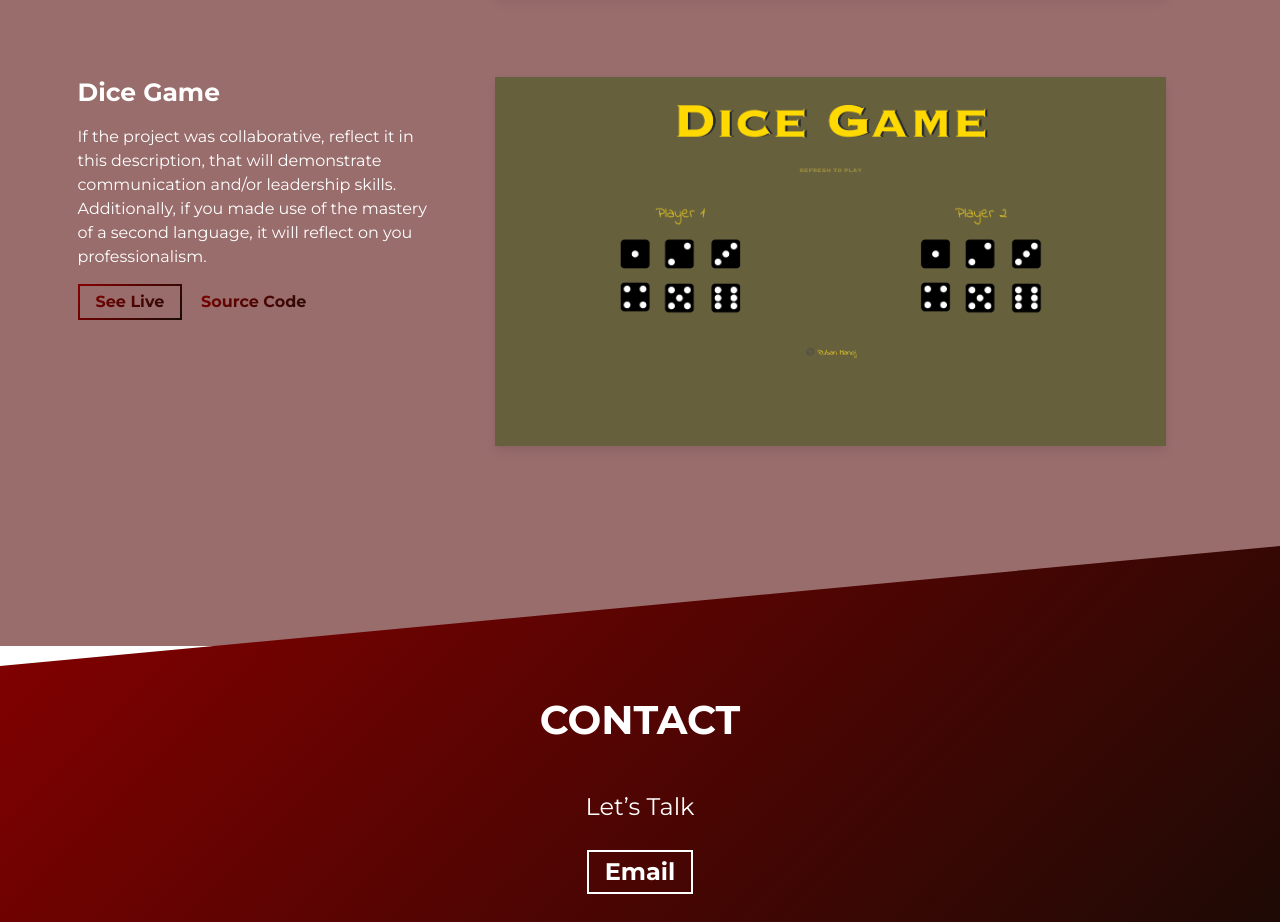
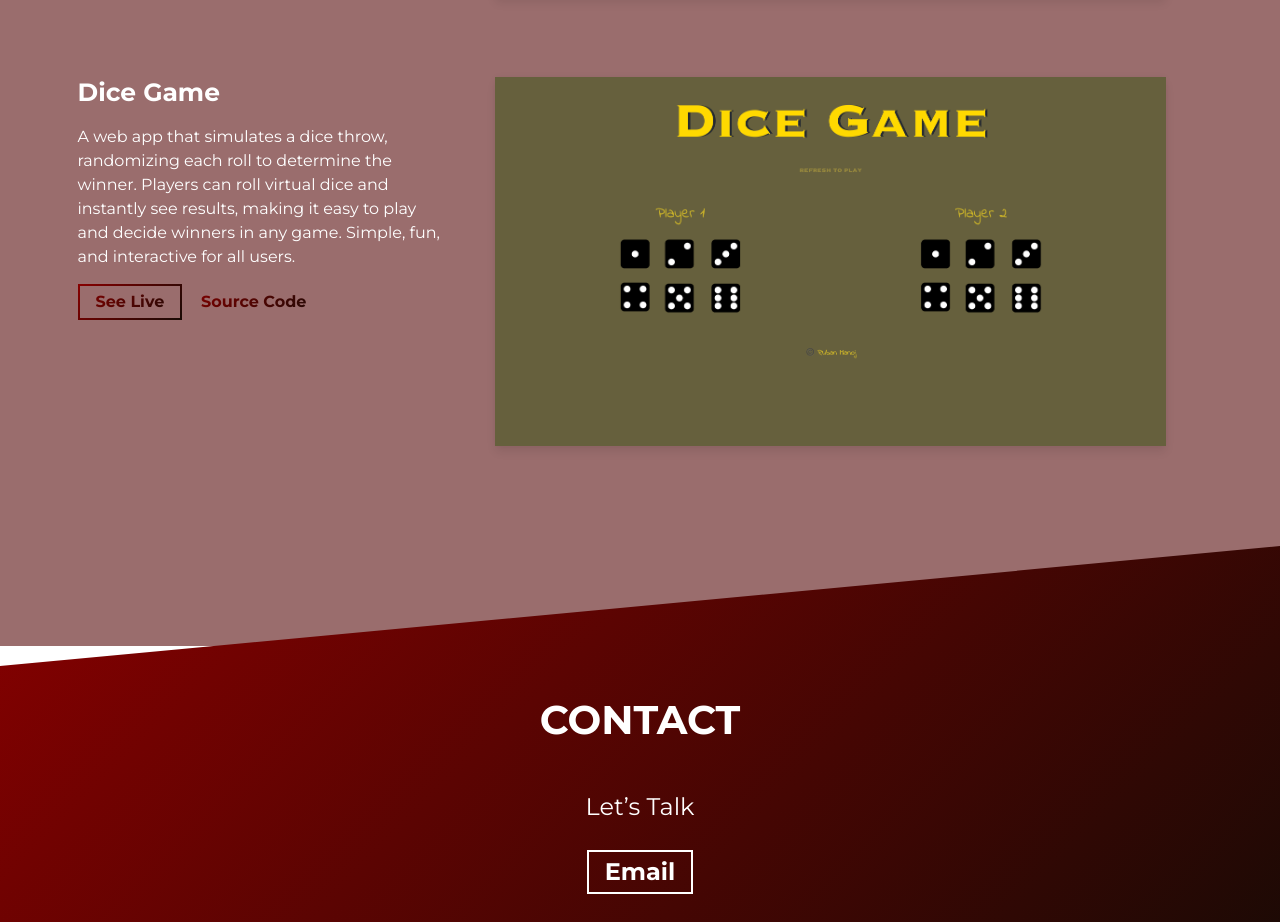
Before and after one commit to nalla-kuttan/portfolio, a website built with Parcel: page src/index.html in a window 1280 px wide. Shown: the part 2908-3830 px from the top of the page. Built offline with nearby package versions, Linux system fonts and the light colour scheme.

Commit message:
third commit

```diff
--- a/src/index.html
+++ b/src/index.html
@@ -264,8 +264,10 @@
                 <h3 class="project-wrapper__text-title">Dice Game</h3>
                 <div>
                   <p class="mb-4">
-                    If the project was collaborative, reflect it in this description, that will demonstrate communication and/or leadership skills.
-                    Additionally, if you made use of the mastery of a second language, it will reflect on you professionalism.
+                    A web app that simulates a dice throw, randomizing each
+                    roll to determine the winner. Players can roll virtual
+                    dice and instantly see results, making it easy to play
+                    and decide winners in any game. Simple, fun, and interactive for all users.
                   </p>
                 </div>
                 <a
```
